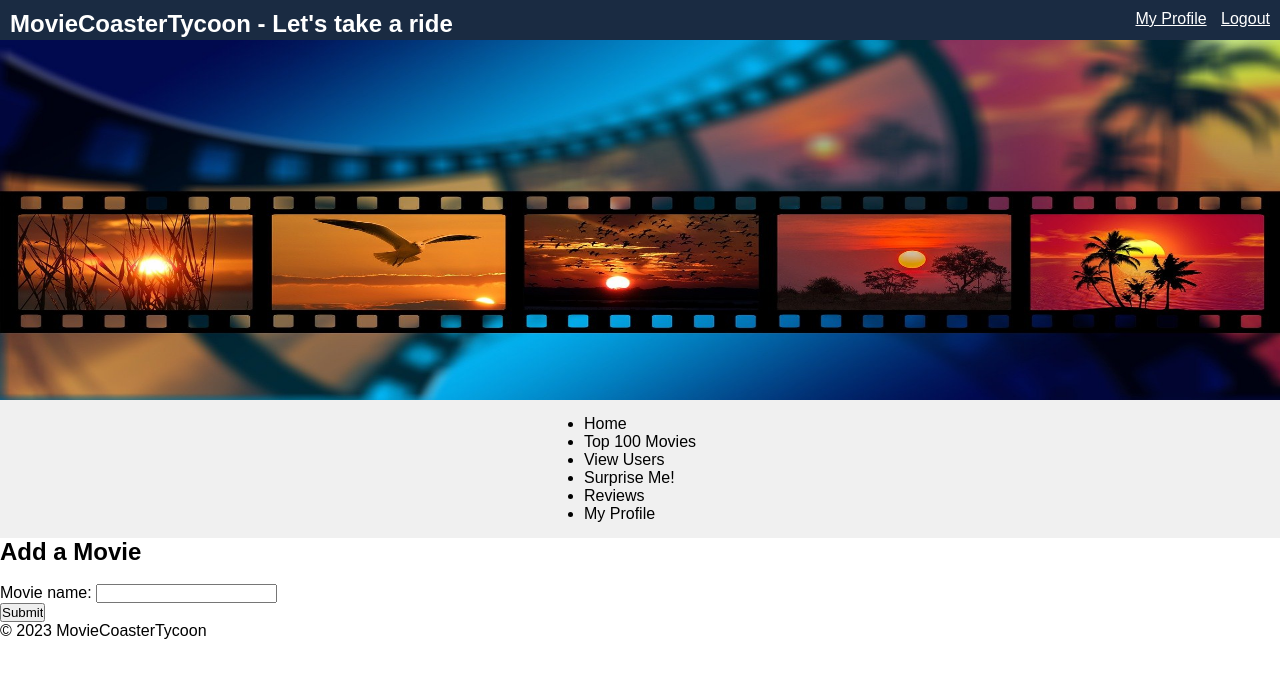
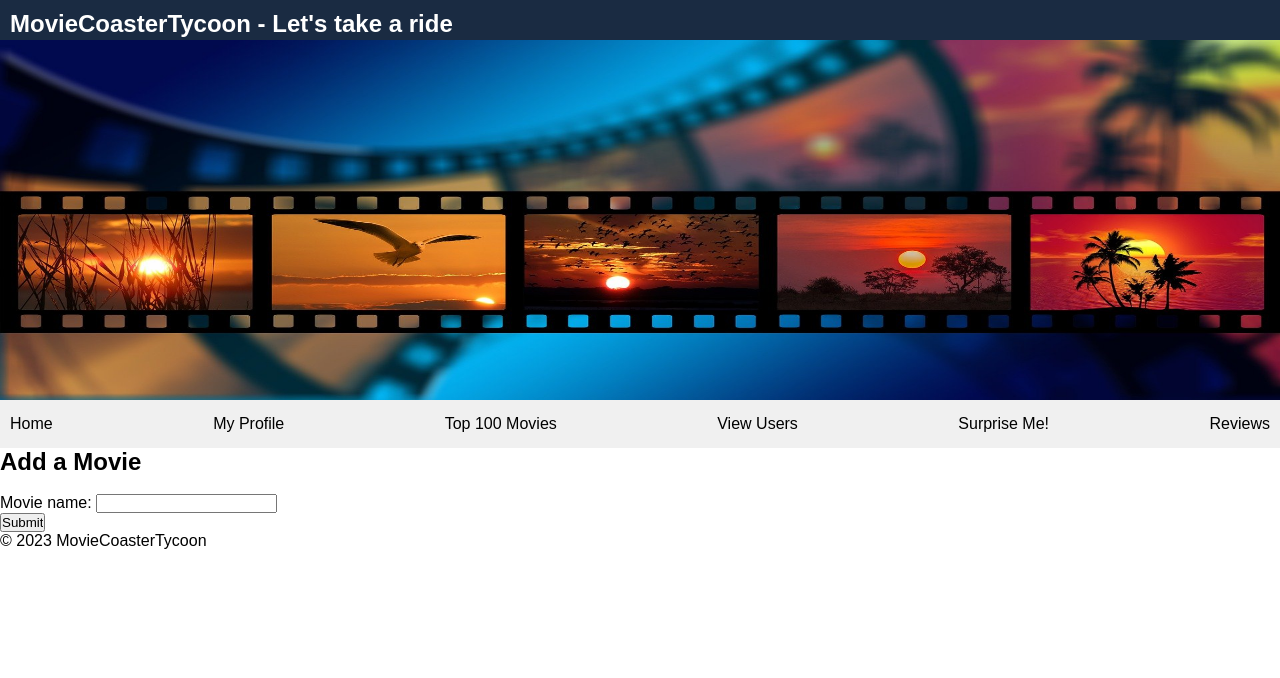
Before and after one commit to JoschuaSch/MovieWeb, a Flask app: page /add_movie in a window 1280 px wide. Shown: the top 678 px of the page. Run offline with Flask 3, Linux system fonts and the light colour scheme; the visitor is signed in with stand-in values (Sample User, id 1).

Commit message:
Css changes

```diff
--- a/static/css/style.css
+++ b/static/css/style.css
@@ -42,20 +42,9 @@ body {
   color: white;
 }
 
-.header-buttons {
-  position: absolute;
-  top: 10px;
-  right: 10px;
-}
-
-.header-buttons a {
-  margin-left: 10px;
-  color: white;
-}
-
 .navbar {
   display: flex;
-  justify-content: space-around;
+  justify-content: space-between;
   background-color: #f0f0f0;
   position: sticky;
   top: 0;
@@ -65,4 +54,5 @@ body {
 .navbar a {
   text-decoration: none;
   color: black;
+  padding: 0 10px;
 }
--- a/templates/base.html
+++ b/templates/base.html
@@ -10,26 +10,15 @@
       <img src="{{ url_for('static', filename='images/Movie.jpg') }}" alt="Movie image">
     </div>
     <h1 class="header-title">MovieCoasterTycoon - Let's take a ride</h1>
-    <div class="header-buttons">
+    <nav class="navbar">
+      <a href="{{ url_for('home') }}">Home</a>
       {% if current_user.is_authenticated %}
         <a href="{{ url_for('user_profile', user_id=current_user.id) }}">My Profile</a>
-        <a href="{{ url_for('logout') }}">Logout</a>
-      {% else %}
-        <a href="{{ url_for('login') }}">Login</a>
-        <a href="{{ url_for('register') }}">Register</a>
       {% endif %}
-    </div>
-    <nav class="navbar">
-      <ul>
-        <li><a href="{{ url_for('home') }}">Home</a></li>
-        <li><a href="{{ url_for('top_100_movies') }}">Top 100 Movies</a></li>
-        <li><a href="{{ url_for('list_users') }}">View Users</a></li>
-        <li><a href="{{ url_for('random_movie') }}">Surprise Me!</a></li>
-        <li><a href="{{ url_for('movie_reviews') }}">Reviews</a></li>
-        {% if current_user.is_authenticated %}
-          <li><a href="{{ url_for('user_profile', user_id=current_user.id) }}">My Profile</a></li>
-        {% endif %}
-      </ul>
+      <a href="{{ url_for('top_100_movies') }}">Top 100 Movies</a>
+      <a href="{{ url_for('list_users') }}">View Users</a>
+      <a href="{{ url_for('random_movie') }}">Surprise Me!</a>
+      <a href="{{ url_for('movie_reviews') }}">Reviews</a>
     </nav>
   </header>
 
```
